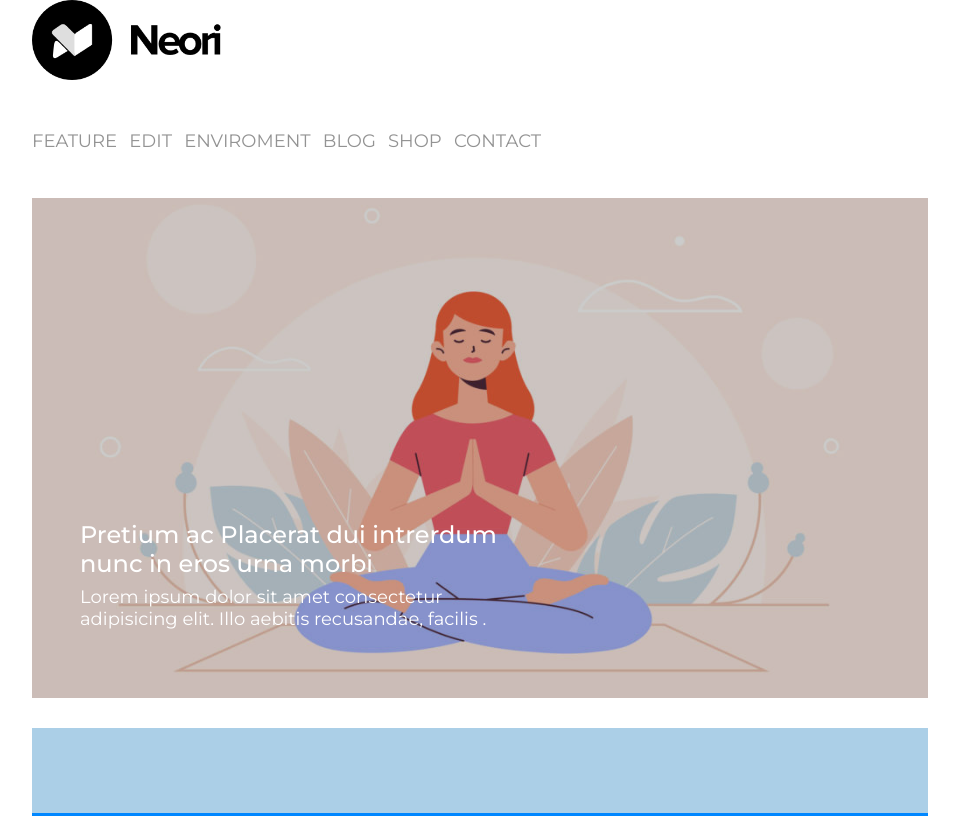
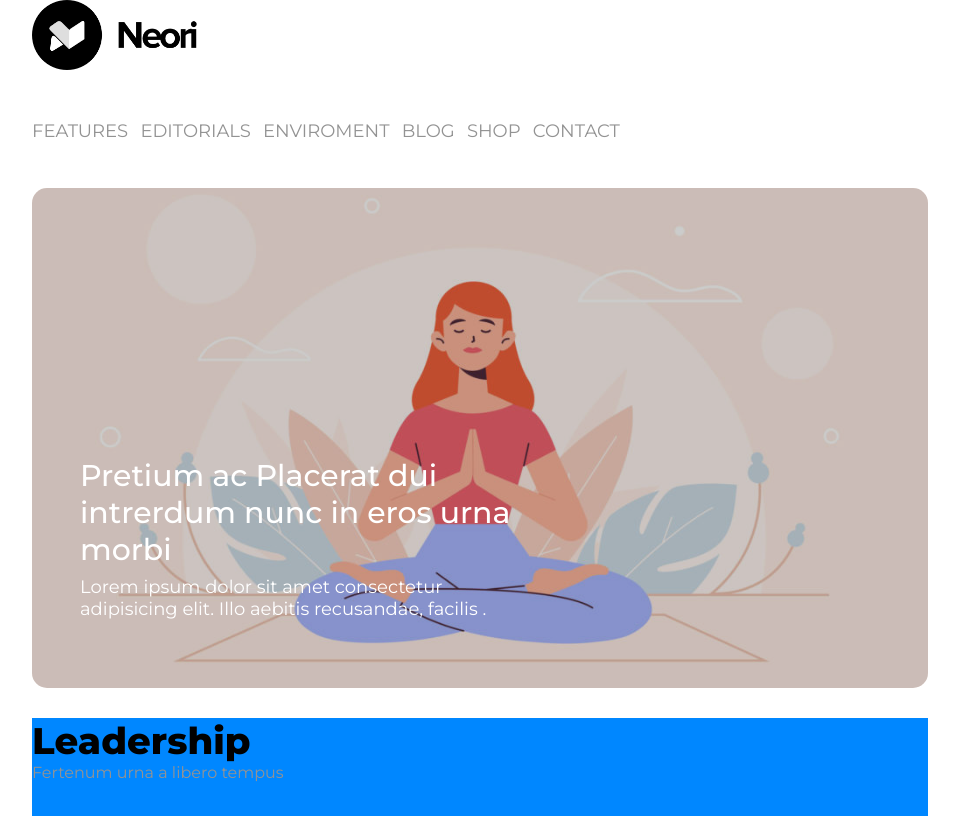
Before and after one commit to patriziosbr/htmlcss-wp, a plain HTML site: page index.html in a window 1280 px wide. Shown: the top 816 px of the page, without its empty margins (160-1119 px from the left). Drawn offline with Linux system fonts and the light colour scheme.

Commit message:
fine .bar h1 inizio main

```diff
--- a/css/style.css
+++ b/css/style.css
@@ -16,8 +16,7 @@ main {
     background-color: #0087FF;
 }
 aside,
-.center,
-.bar {
+.center {
     height: 540px;
     background-color: #ABCFE7;
 }
@@ -36,6 +35,17 @@ footer {
     display: table;
     clear: both;
 }
+body {
+    font-family: 'Montserrat', sans-serif;;
+}
+h1{
+    font-size: 37px;
+    font-weight: 800;
+}
+p{
+    font-size: 16px;
+}
+/*start*/
 .list-inline > li {
     list-style: none;
     display: inline-block;
@@ -50,16 +60,12 @@ footer {
 .list-inline a:hover{
     color: rgb(0, 0, 0);
 }
-/*start*/
-body {
-    font-family: 'Montserrat', sans-serif;;
-}
 .container {
     width: 70%;
     margin: auto;
 }
 #logo-container img {
-    max-height: 80px;
+    max-height: 70px;
 }
 .nav {
     margin: 30px 0;
@@ -70,14 +76,16 @@ body {
     background-size: cover;
     height: 500px;
     margin-bottom: 30px;
+    border-radius: 15px;
 }
 .hero-layer {
     background-color: rgba(0, 0, 0, 0.2);
     height: 100%;
     position: relative;
+    border-radius: 15px;
 }
 .txt-container h2 {
-    font-size: 24px;
+    font-size: 30px;
     font-weight: 500;
     color: #ffffff;
     margin-bottom: 8px;
@@ -93,7 +101,6 @@ body {
     left: 0;
     margin: 68px 48px;
 }
-
 main {
     padding-bottom: 20px;
 }
@@ -101,8 +108,14 @@ main {
     height: 85px; /*debug*/
     margin-bottom: 20px ;
 }
+.bar .p-gray{
+    color: #939393;
+}
 .float-l {
     float: left;
+}
+.img-lft{
+
 }
 .lft {
     width: 25%;
--- a/index.html
+++ b/index.html
@@ -21,10 +21,10 @@
                 <nav class="nav">
                     <ul class="list-inline">
                         <li>
-                            <a href="">feature</a>
+                            <a href="">features</a>
                         </li>
                         <li>
-                            <a href="">edit</a>
+                            <a href="">editorials</a>
                         </li>
                         <li>
                             <a href="">enviroment</a>
@@ -55,8 +55,13 @@
             </header>
 
             <main class="clearfix">
-                <div class="bar"></div>
-                <aside class="float-l lft"></aside>
+                <div class="bar">
+                    <h1>Leadership</h1>
+                    <p class="p-gray">Fertenum urna a libero tempus</p>
+                </div>
+                <aside class="float-l lft">
+                    <div class="img-lft"></div>
+                </aside>
                 <section class="float-l center"></section>
                 <aside class="float-l rgt"></aside>
             </main>
```
